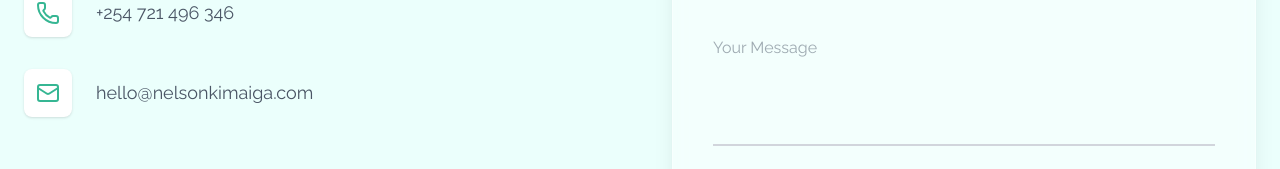
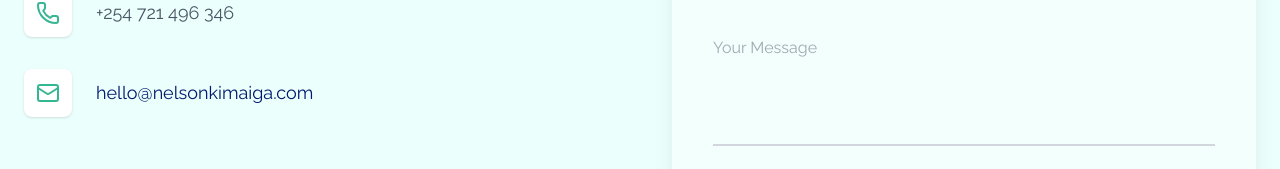
Before and after one commit to nelsonkimaiga/kimaigaportfolio, a React (Vite) app: page / in a window 1280 px wide. Shown: the part 3176-3345 px from the top of the page. Built offline with nearby package versions, Linux system fonts and the light colour scheme.

Commit message:
Add Hyperlink to email

```diff
--- a/src/App.tsx
+++ b/src/App.tsx
@@ -397,7 +397,7 @@ const App: React.FC = () => {
                 <div className="p-3 bg-white rounded-lg shadow-sm">
                   <Mail className="text-[#36B693] w-6 h-6" />
                 </div>
-                <p>hello@nelsonkimaiga.com</p>
+                <p><a href="mailto:hello@nelsonkimaiga.com" className="text-[#00196F] hover:underline">hello@nelsonkimaiga.com</a></p>
               </div>
             </div>
 
```
